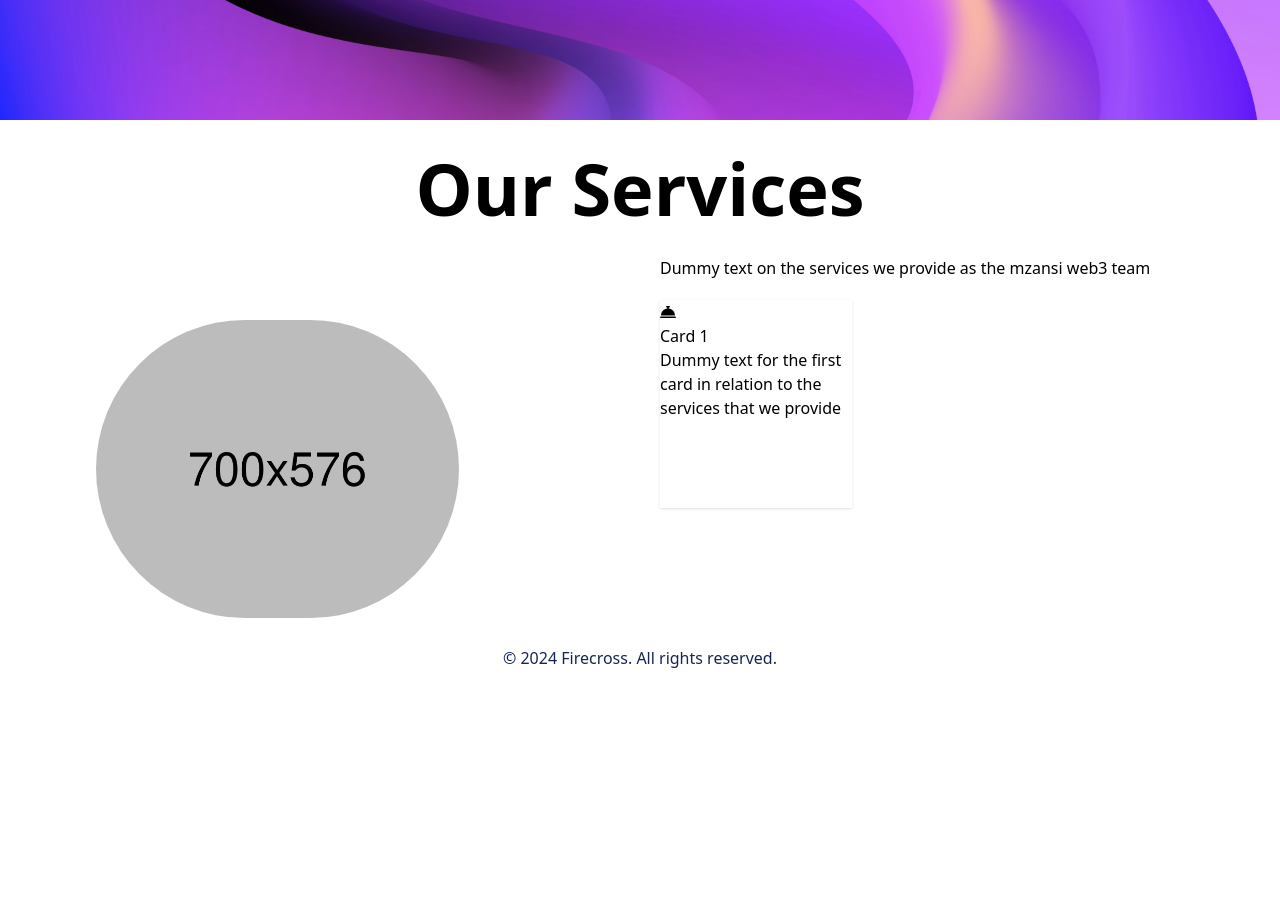
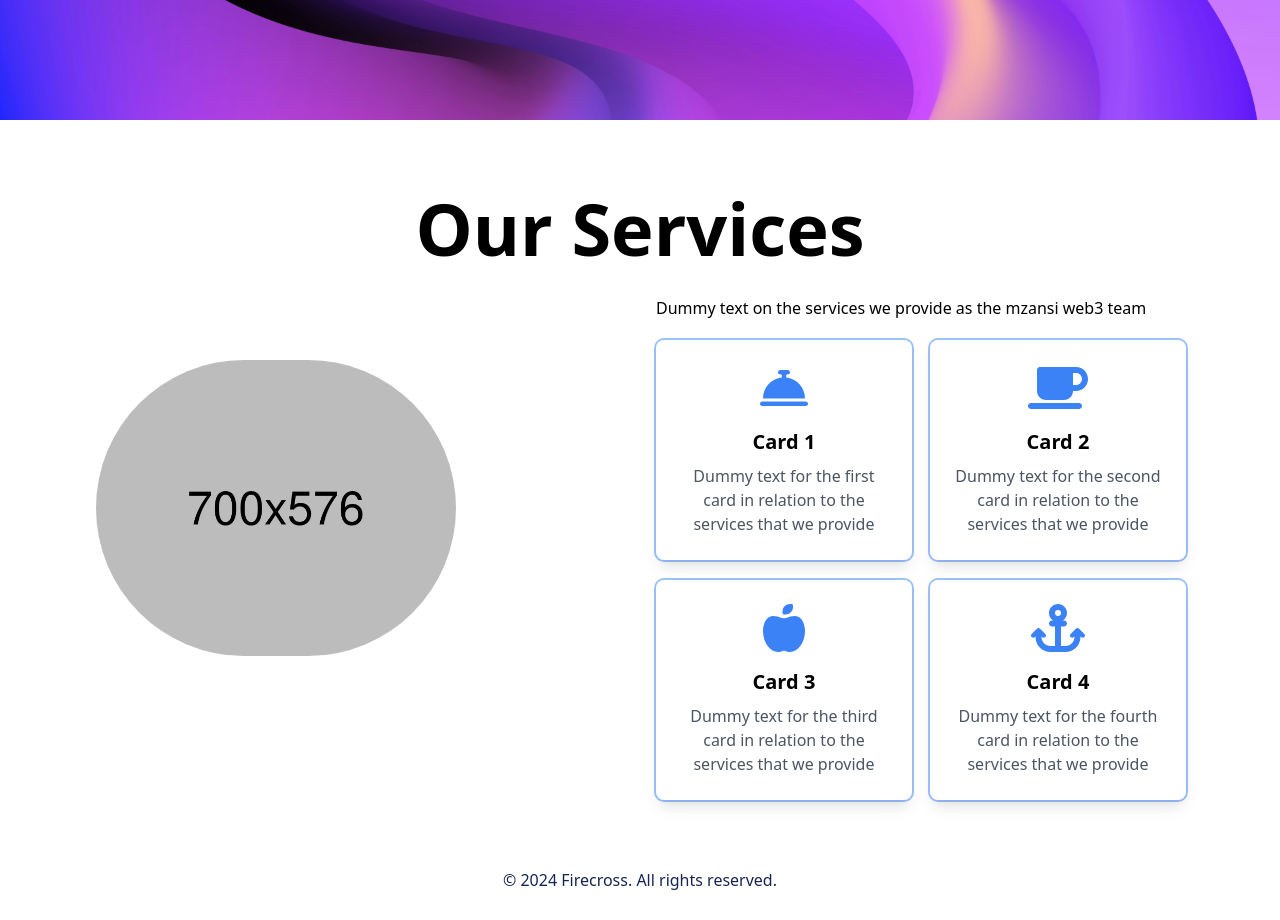
Before and after one commit to sameicp/zimhub-tailwind, a React (Vite) app: page / in a window 1280 px wide. Shown: the part 680-1600 px from the top of the page. Before the commit the page ends 1378 px from the top, so only its background shows below. Built offline with nearby package versions, Linux system fonts and the light colour scheme.

Commit message:
feat
install npm props and add card compo=nent and add animations

```diff
--- a/package.json
+++ b/package.json
@@ -14,6 +14,7 @@
     "@fortawesome/free-brands-svg-icons": "^6.6.0",
     "@fortawesome/free-solid-svg-icons": "^6.6.0",
     "@fortawesome/react-fontawesome": "^0.2.2",
+    "prop-types": "^15.8.1",
     "react": "^18.3.1",
     "react-dom": "^18.3.1",
     "react-router-dom": "^6.25.1"
--- /dev/null
+++ b/src/components/Card.jsx
@@ -0,0 +1,22 @@
+import PropTypes from 'prop-types';
+import { FontAwesomeIcon } from '@fortawesome/react-fontawesome';
+
+const Card = ({ title, text, icon }) => {
+    return (
+        <div className="shadow-lg rounded-lg w-64 h-auto p-6 bg-white transform transition duration-500 hover:scale-105 hover:shadow-2xl ring-2">
+            <div className="flex justify-center mb-4">
+                <FontAwesomeIcon icon={icon} size="3x" className="text-blue-500" />
+            </div>
+            <h1 className="text-xl font-semibold mb-2 text-center">{title}</h1>
+            <p className="text-gray-600 text-center">{text}</p>
+        </div>
+    );
+};
+
+Card.propTypes = {
+    title: PropTypes.string.isRequired,
+    text: PropTypes.string.isRequired,
+    icon: PropTypes.object.isRequired,
+};
+
+export default Card;
--- a/src/pages/Home.jsx
+++ b/src/pages/Home.jsx
@@ -1,7 +1,7 @@
 import Navbar from "../components/Navbar";
-import { FontAwesomeIcon } from '@fortawesome/react-fontawesome'
-import { faConciergeBell, faPhone } from '@fortawesome/free-solid-svg-icons'
-
+import { FontAwesomeIcon } from '@fortawesome/react-fontawesome';
+import { faConciergeBell, faPhone, faCoffee, faAppleAlt, faAnchor } from '@fortawesome/free-solid-svg-icons';
+import Card from '../components/Card';
 
 function Home() {
     return (
@@ -11,12 +11,11 @@ function Home() {
                 style={{ backgroundImage: "url('/bg2.jpg')" }}
             >
                 <Navbar />
-
                 <div className="flex justify-between">
-                    <div className=" w-11/12">
+                    <div className="w-11/12">
                         <h1 className="text-7xl mt-28 font-semibold">Dummy H1 Text For The Home Page Here.</h1>
-                        <p className="font-bold mt-5">Let us build cool sultions that live on the icp blockchain
-                            and solve people problems
+                        <p className="font-bold mt-5">
+                            Let us build cool solutions that live on the icp blockchain and solve people problems
                         </p>
                         <div className="flex space-x-10 mt-5">
                             <button className="bg-gradient-to-r from-blacky to-blu2 text-white px-5 py-2 rounded-2xl flex items-center space-x-2">
@@ -28,34 +27,44 @@ function Home() {
                                 <span>Call Us</span>
                             </button>
                         </div>
-
                     </div>
                     <img src="/p2.jpg" className="w-6/12 mt-16 rounded-full" alt="No Image" />
-
                 </div>
             </div>
-            <div className="bg-white text-black justify-center mx-auto px-24">
+            <div className="bg-white text-black justify-center mx-auto px-24 py-10">
                 <h1 className="text-7xl py-8 text-center font-semibold"> Our Services </h1>
                 <div className="flex space-x-5">
-                    <div className=" w-6/12">
+                    <div className="w-6/12">
                         <img src="/p2.jpg" className="w-8/12 mt-16 rounded-full" alt="No Image" />
                     </div>
                     <div>
                         <p>Dummy text on the services we provide as the mzansi web3 team</p>
-                        <div className="flex space-x-5 mt-5">
-                            <div className="shadow w-48 h-52">
-                                <FontAwesomeIcon icon={faConciergeBell} />
-                                <h1>Card 1</h1>
-                                <p>Dummy text for the first card in relation to the services that we provide</p>
-                            </div>
-
+                        <div className="grid grid-cols-1 sm:grid-cols-2 gap-5 mt-5 justify-center">
+                            <Card
+                                title="Card 1"
+                                text="Dummy text for the first card in relation to the services that we provide"
+                                icon={faConciergeBell}
+                            />
+                            <Card
+                                title="Card 2"
+                                text="Dummy text for the second card in relation to the services that we provide"
+                                icon={faCoffee}
+                            />
+                            <Card
+                                title="Card 3"
+                                text="Dummy text for the third card in relation to the services that we provide"
+                                icon={faAppleAlt}
+                            />
+                            <Card
+                                title="Card 4"
+                                text="Dummy text for the fourth card in relation to the services that we provide"
+                                icon={faAnchor}
+                            />
                         </div>
                     </div>
                 </div>
             </div>
-
         </div>
-
     );
 }
 
```
Also changed, not shown: 1 other file (tests, documents, lock files or other folders).
